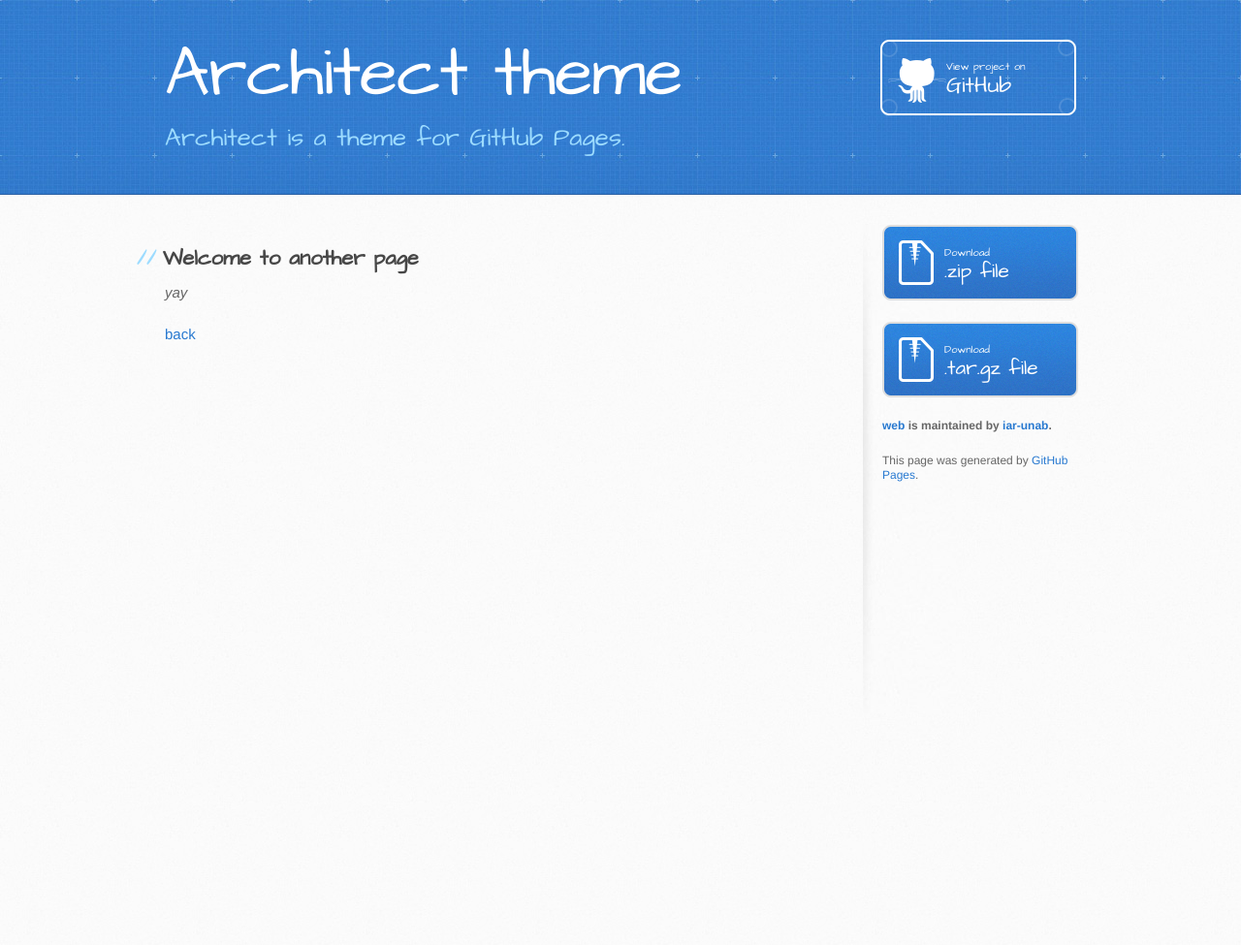
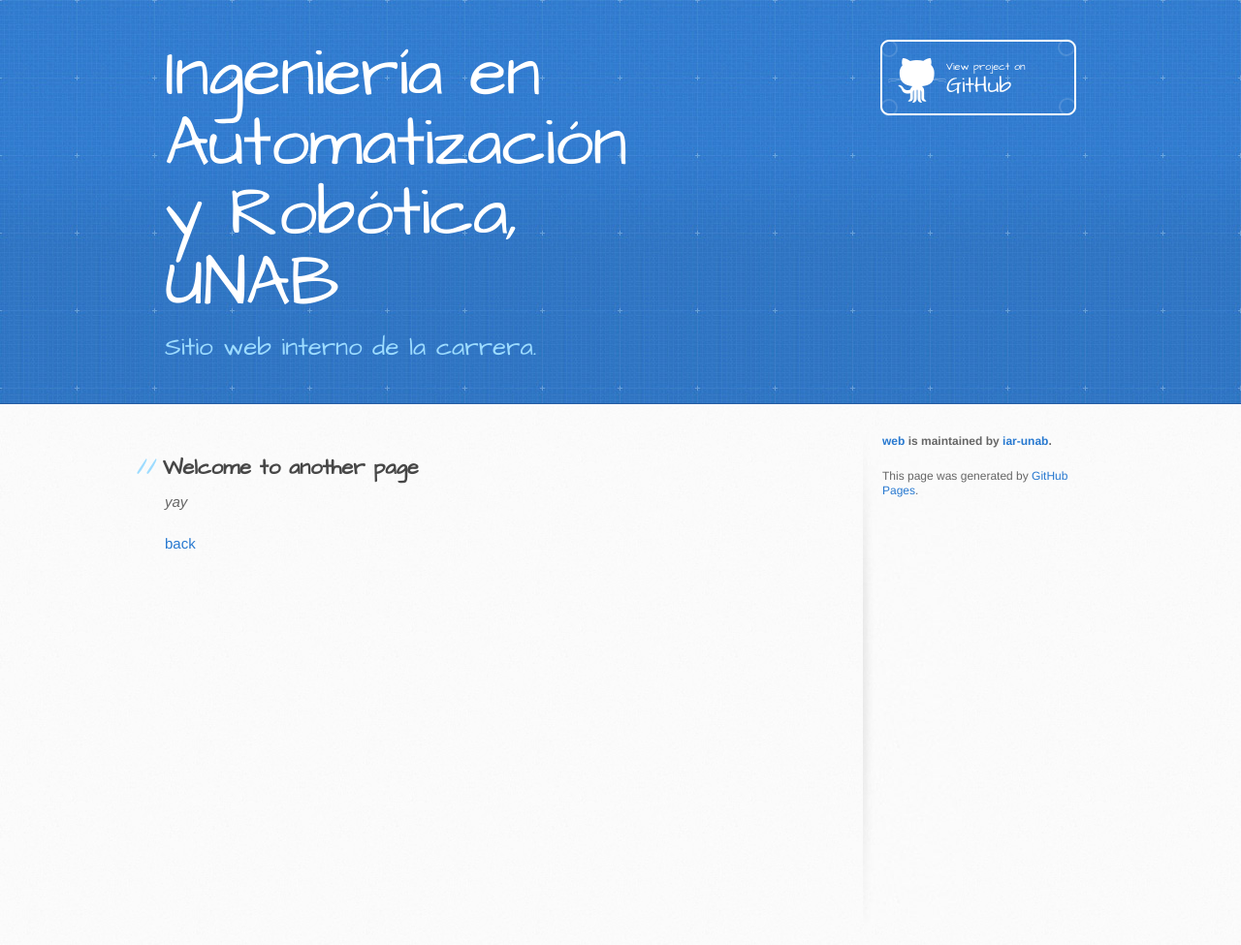
Before and after one commit to iar-unab/web, a Jekyll site: the page built from another-page.md, in a window 1280 px wide. Shown: the whole page at 97% size. Built offline with Jekyll 4.4.1, drawn with Linux system fonts in a browser that asks for light colours; our own code applies the rules of GitHub Pages for plain Markdown files; before the commit the page ends 900 px from its top, so only the background shows below that.

Commit message:
first customization

```diff
--- a/_config.yml
+++ b/_config.yml
@@ -1,5 +1,5 @@
-title: Architect theme
-description: Architect is a theme for GitHub Pages.
-show_downloads: true
+title: Ingeniería en Automatización y Robótica, UNAB
+description: Sitio web interno de la carrera.
+show_downloads: false
 google_analytics:
 theme: jekyll-theme-architect
```
